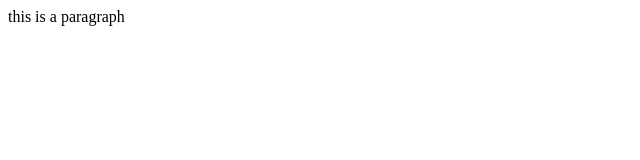
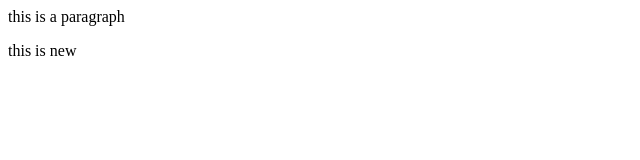
Before and after one commit to ynubhav/localrepo, a plain HTML site: page localrepo/index.html in a window 1280 px wide. Shown: the full height of the page, 0-640 px from the left. Drawn offline with Linux system fonts and the light colour scheme.

Commit message:
add to new branch

```diff
--- a/localrepo/index.html
+++ b/localrepo/index.html
@@ -1 +1,3 @@
 <pr>this is a paragraph</pr>
+<p>this is new
+</p>
```
